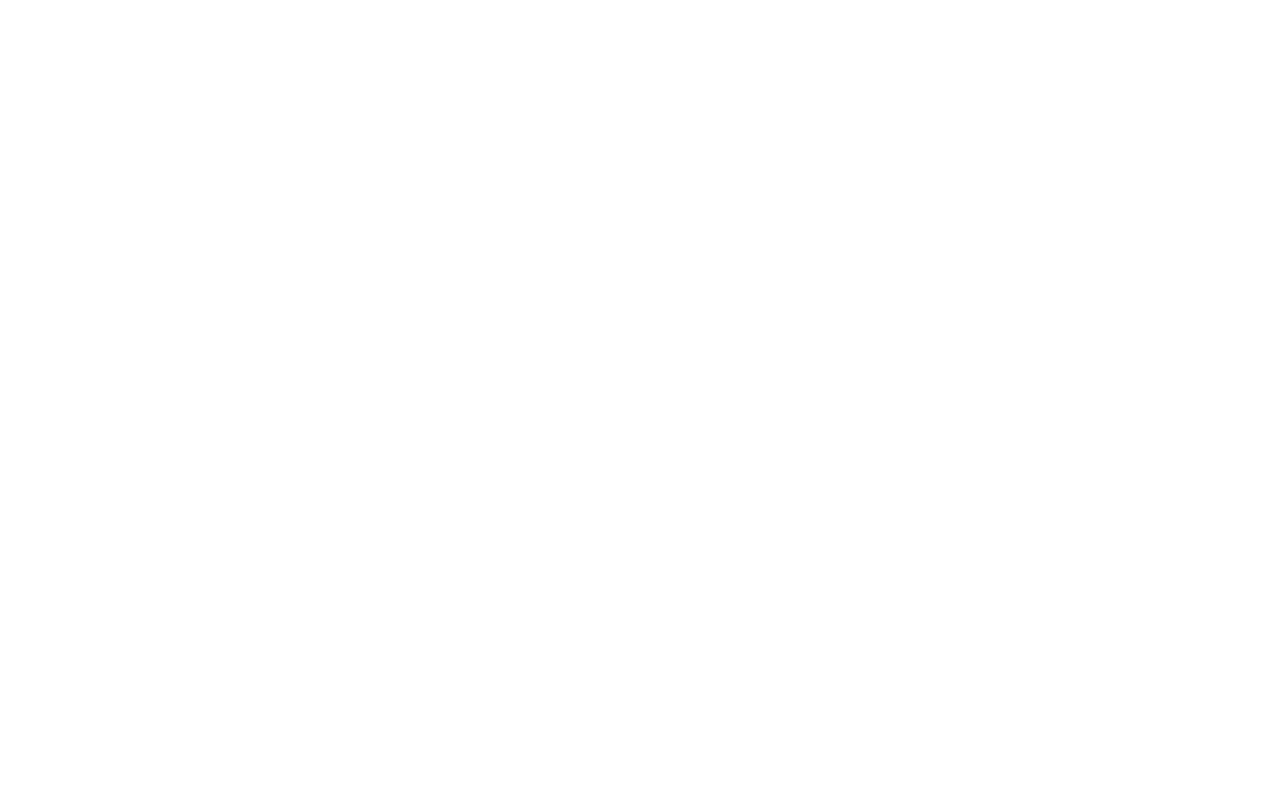
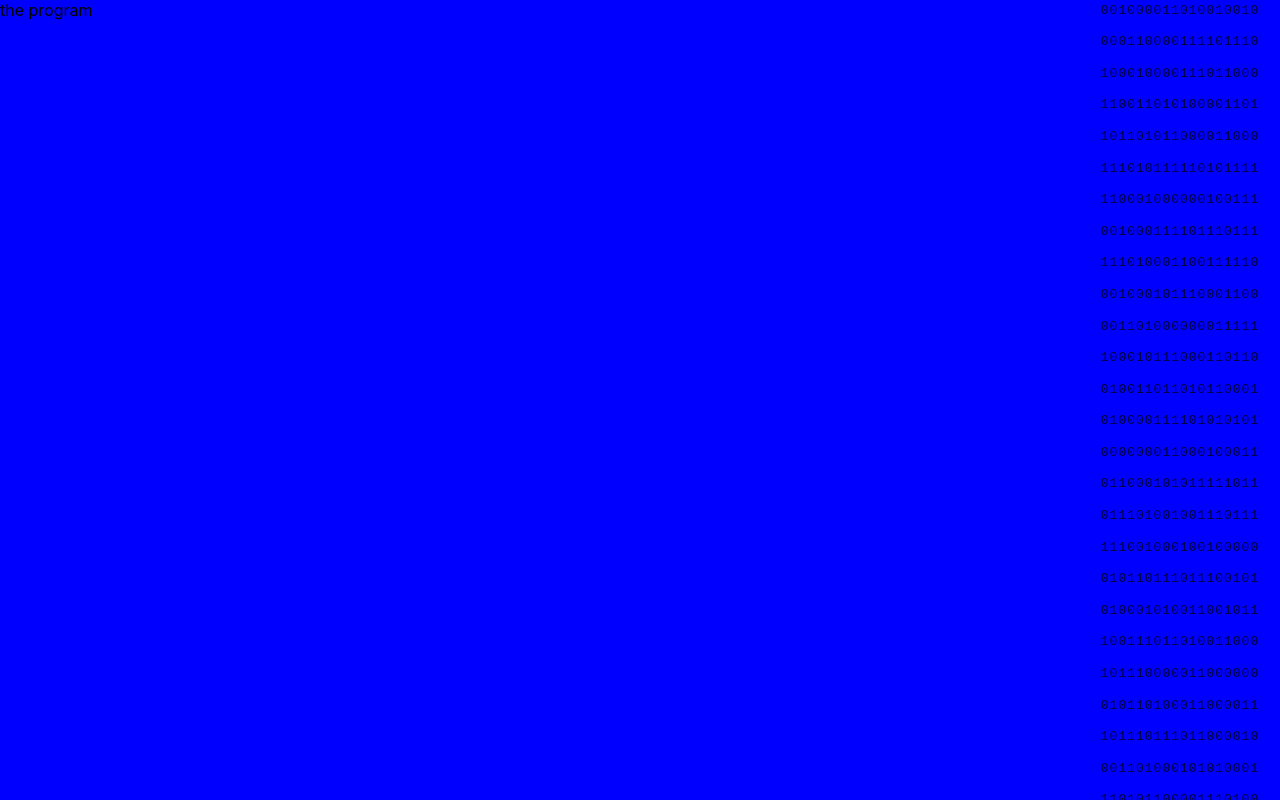
Before and after one commit to hristinson/schoolman, a React (Create React App) app: page /program in a window 1280 px wide. Before the commit this address had no page. Built offline with nearby package versions, Linux system fonts and the light colour scheme.

Commit message:
add program page

```diff
--- a/src/App.tsx
+++ b/src/App.tsx
@@ -1,12 +1,14 @@
 import { Routes, Route } from "react-router-dom";
 import Main from "./pages/main";
 import Contacts from "./pages/contacts";
+import Prorgam from "./pages/program";
 
 export default function App() {
   return (
     <Routes>
       <Route path="/" element={<Main />} />
       <Route path="/contacts" element={<Contacts />} />
+      <Route path="/program" element={<Prorgam />} />
     </Routes>
   );
 }
--- a/src/pages/contacts/index.tsx
+++ b/src/pages/contacts/index.tsx
@@ -14,6 +14,9 @@
 
   useSwipe(containerRef, {
     onSwipeLeft: () => {
+      navigate("/program");
+    },
+    onSwipeRight: () => {
       navigate("/");
     },
   });
--- a/src/pages/main/index.tsx
+++ b/src/pages/main/index.tsx
@@ -14,6 +14,9 @@
 
   useSwipe(containerRef, {
     onSwipeRight: () => {
+      navigate("/program");
+    },
+    onSwipeLeft: () => {
       navigate("/contacts");
     },
   });
--- /dev/null
+++ b/src/pages/program/index.tsx
@@ -0,0 +1,25 @@
+import { useRef } from "react";
+import ScrollDowncontainer from "../../scrollDowncontainer";
+import { useSwipe } from "../../hooks/useSwipe";
+import { useNavigate } from "react-router-dom";
+
+export default function Prorgam() {
+  const containerRef = useRef<HTMLDivElement | null>(null);
+  const navigate = useNavigate();
+
+  useSwipe(containerRef, {
+    onSwipeLeft: () => {
+      navigate("/");
+    },
+    onSwipeRight: () => {
+      navigate("/contacts");
+    },
+  });
+
+  return (
+    <div className="appContainer" ref={containerRef}>
+      the program
+      <ScrollDowncontainer />
+    </div>
+  );
+}
```
